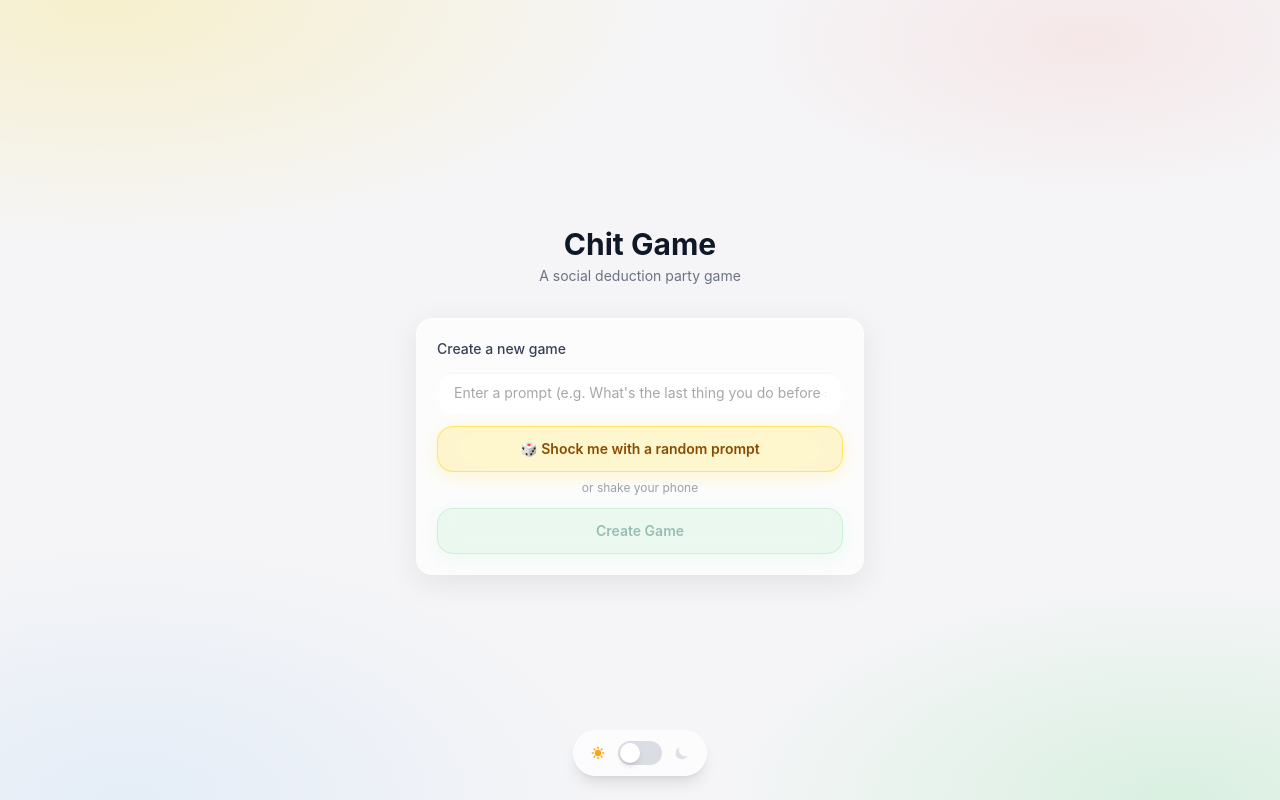
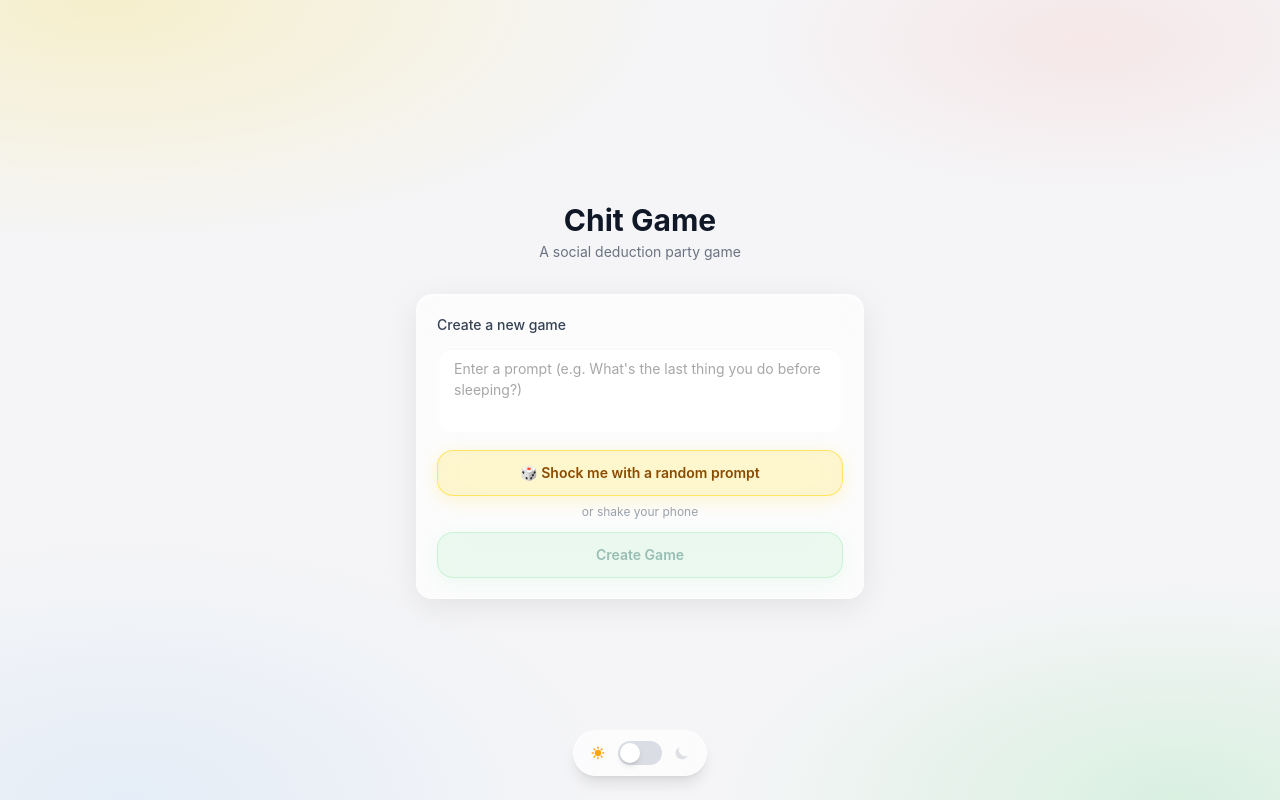
Before and after one commit to OUTATIME-FANBOYS/thechitgame, a Next.js app: page / in a window 1280 px wide. Built offline with nearby package versions, Linux system fonts and the light colour scheme.

Commit message:
Fix text box

```diff
--- a/app/page.tsx
+++ b/app/page.tsx
@@ -83,13 +83,13 @@ export default function Home() {
         {!game ? (
           <Card className={shook ? 'ring-2 ring-yellow-400/60' : ''}>
             <p className="text-sm font-medium text-gray-700 dark:text-gray-300 mb-3">Create a new game</p>
-            <input
-              type="text"
+            <textarea
               placeholder="Enter a prompt (e.g. What's the last thing you do before sleeping?)"
               value={prompt}
               onChange={(e) => setPrompt(e.target.value)}
-              onKeyDown={(e) => e.key === 'Enter' && handle()}
-              className="glass-input mb-3"
+              onKeyDown={(e) => e.key === 'Enter' && !e.shiftKey && handle()}
+              rows={3}
+              className="glass-input mb-3 resize-none"
             />
             <Button variant="yellow" onClick={handleRandomClick} className="w-full mb-2">
               🎲 Shock me with a random prompt
```
